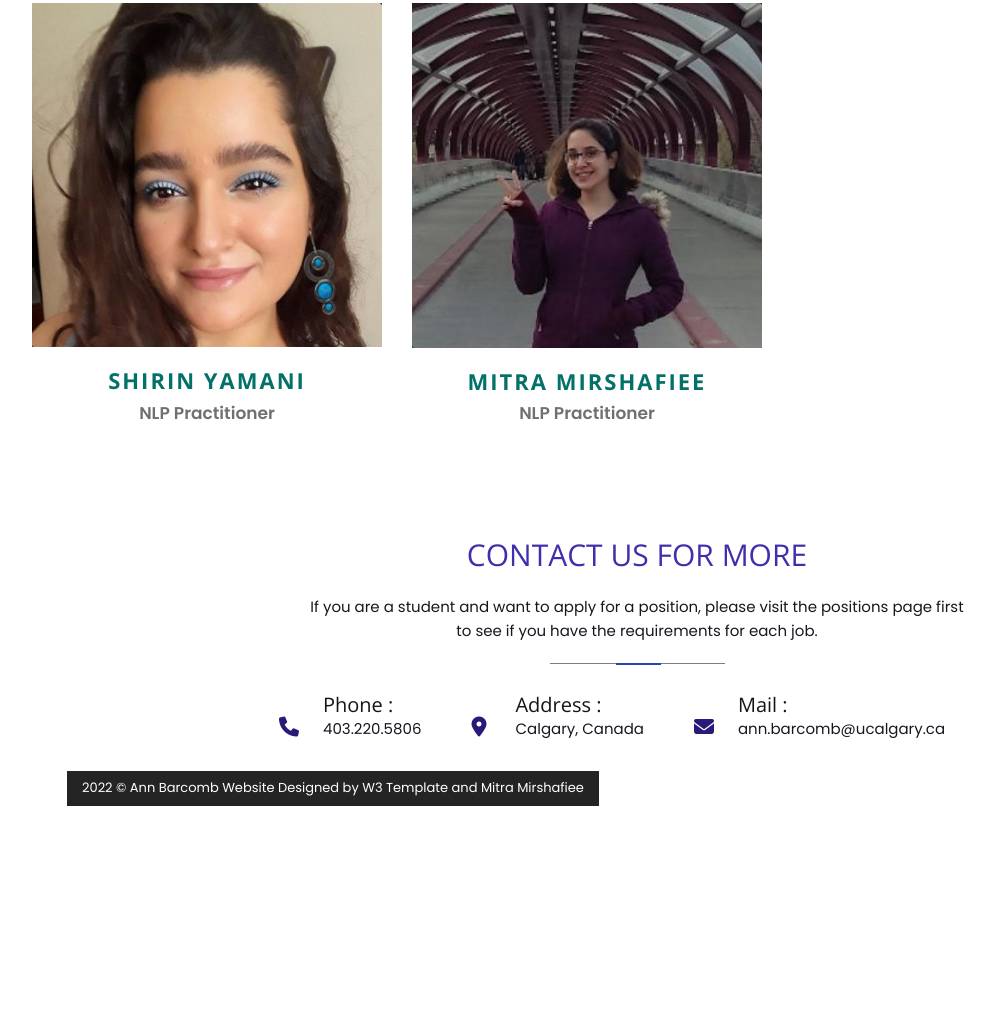
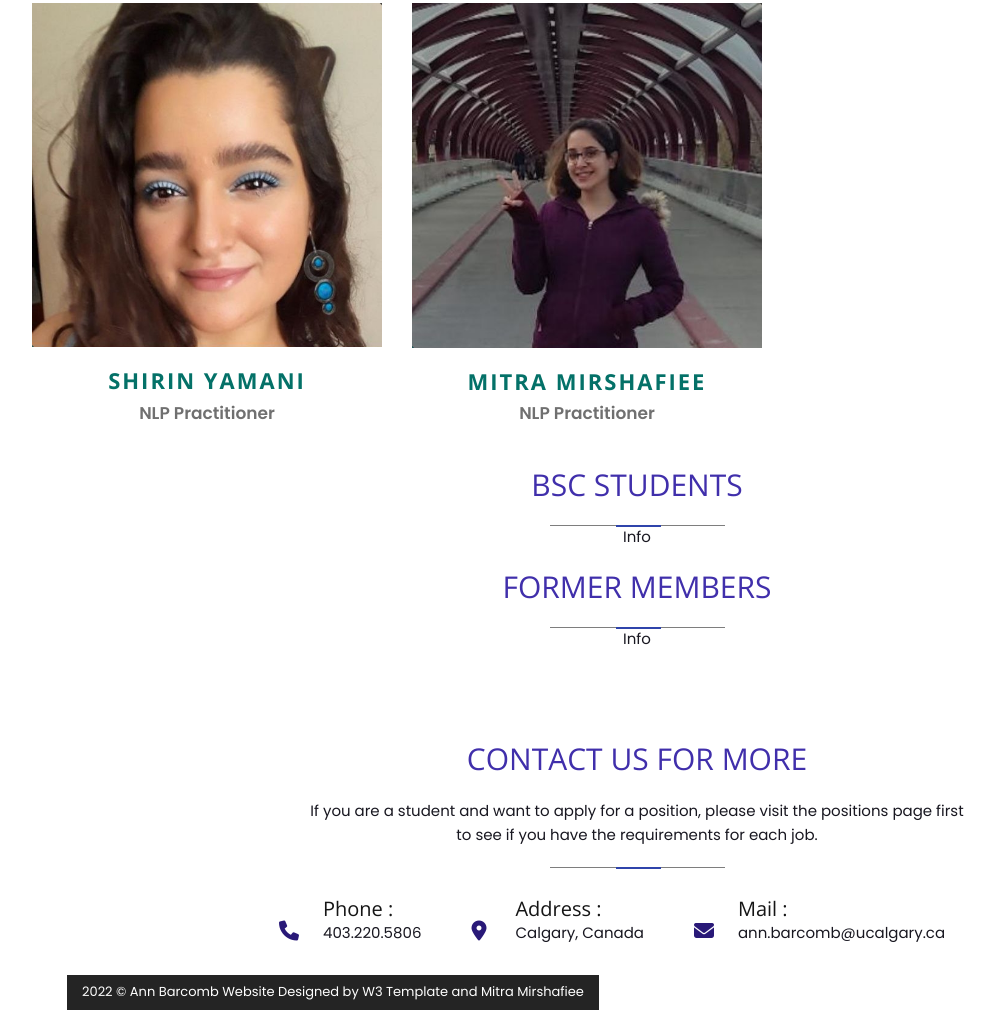
Before and after one commit to mitramir55/Research-group-website, a website: page people.html in a window 1280 px wide. Shown: the part 2246-3256 px from the top of the page, without its empty margins (3-997 px from the left). Before the commit the page ends 3052 px from the top, so only its background shows below. Drawn offline with nearby package versions, Linux system fonts and the light colour scheme.

Commit message:
Update people.html
Categories for BSc and former members

```diff
--- a/people.html
+++ b/people.html
@@ -244,6 +244,28 @@
         </div>
       </div>
 
+ <div class="col-md-12 section-title text-center">
+        <h3>BSc Students</h3>
+        <span class="section-title-line"></span>
+        <p>
+          Info
+        </p>
+       </div>
+
+
+      </div>
+
+  <div class="col-md-12 section-title text-center">
+        <h3>Former Members</h3>
+        <span class="section-title-line"></span>
+        <p>
+          Info
+        </p>
+       </div>
+
+
+      </div>
+
 <!-- Contact -->
 <div class="contact section-padding" data-scroll-index='4'>
   <div class="container">
```
